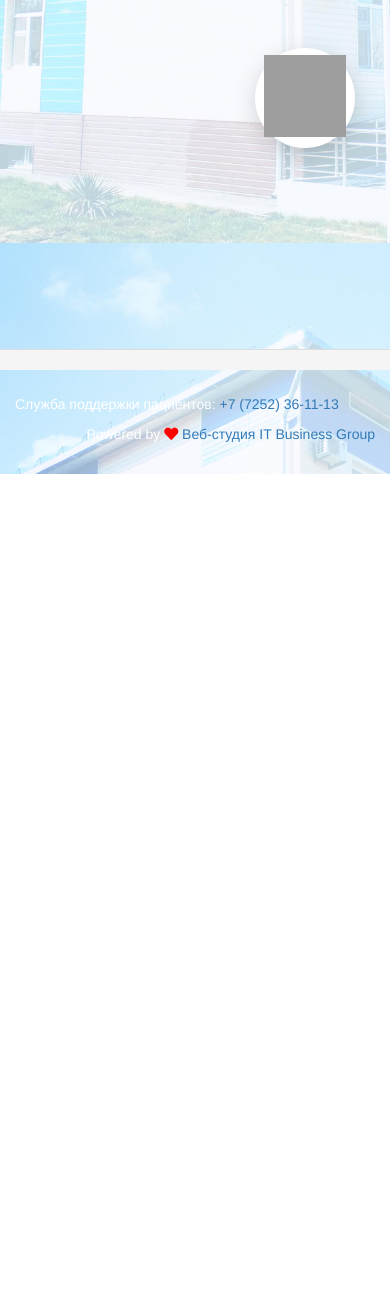
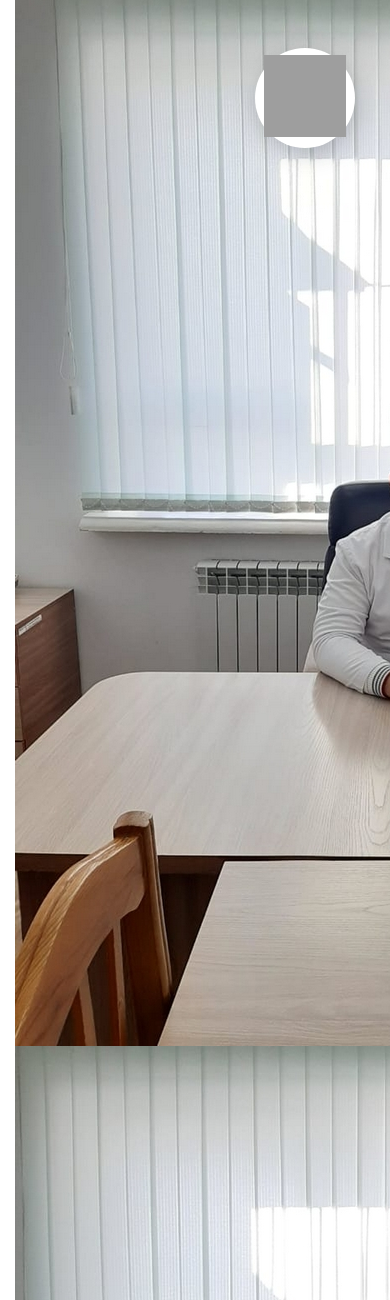
Before and after one commit to zhandos38/optd, a Yii app: template views/site/direction.php in a window 390 px wide; the page is wider, and only the part inside the window is pictured. Shown: the part 601-1901 px from the top of that part. Before the commit the page ends 1075 px from the top of that part, so only its background shows below. Run offline with PHP 8.4 and a stand-in for Yii, Linux system fonts and the light colour scheme; the template is opened without the code that fills it, so the values that code supplies are empty; a stand-in replaces the project's code that opens the database connection; some libraries are stand-ins or nearby versions; grey boxes are pictures that could not be loaded.

Commit message:
Other fixes

```diff
--- a/views/site/direction.php
+++ b/views/site/direction.php
@@ -8,5 +8,20 @@
             </a>
         </div>
     </div>
-    <img class="direction-img" src="/img/sctructure.jpg">
+    <div>
+        <div class="row">
+            <div class="col-md-12">
+                <img src="/img/director.png" alt="director">
+            </div>
+            <div class="col-md-4">
+                <img class="w-100" src="/img/zam1.jpg" alt="zam1">
+            </div>
+            <div class="col-md-4">
+                <img src="/img/zam2.jpg" alt="zam2">
+            </div>
+            <div class="col-md-4">
+                <img src="/img/zam2.jpg" alt="zam3">
+            </div>
+        </div>
+    </div>
 </div>
```
Also changed, not shown: migrations/m210111_161416_alter_description_column_to_employee_table.php (added, +42 -0 lines), modules/admin/views/employee/index.php (+0 -8 lines).
